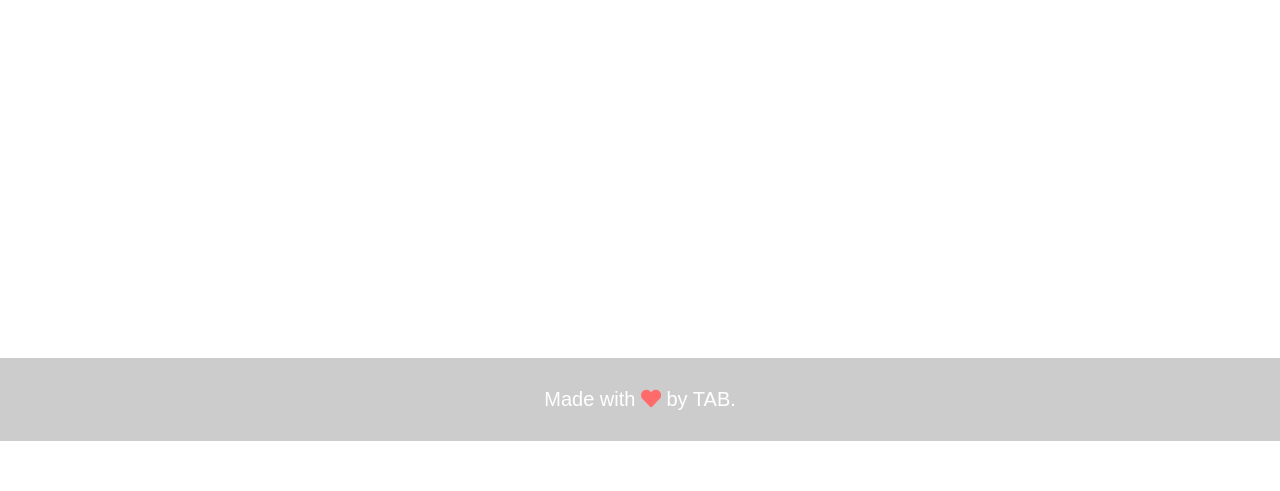
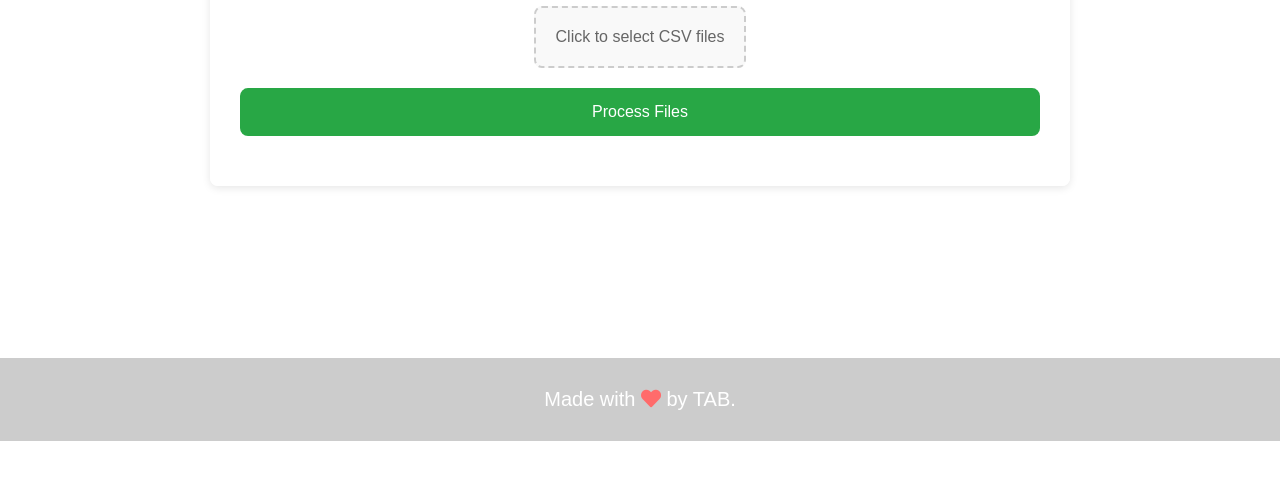
Before and after one commit to tayasarbhat/tayasar, a plain HTML site: page index.html in a window 1280 px wide. Shown: the part 359-850 px from the top of the page. After the commit the page ends 800 px from the top, so only its background shows below. Drawn offline with Linux system fonts and the light colour scheme; no server answers.

```diff
--- a/index.html
+++ b/index.html
@@ -30,11 +30,12 @@
       z-index: 1;
     }
    .container {
-      position: relative;
-      z-index: 2;
+  position: absolute;
+  top: 50%;
+  left: 50%;
+  transform: translate(-50%, -50%);
   width: 90%;
   max-width: 800px;
-      margin: 50px auto;
   background-color: rgba(255, 255, 255, 0.9);
   padding: 30px;
   box-shadow: 0 2px 8px rgba(0, 0, 0, 0.1);
```
Lines whose indentation alone changed are shown as unchanged.
